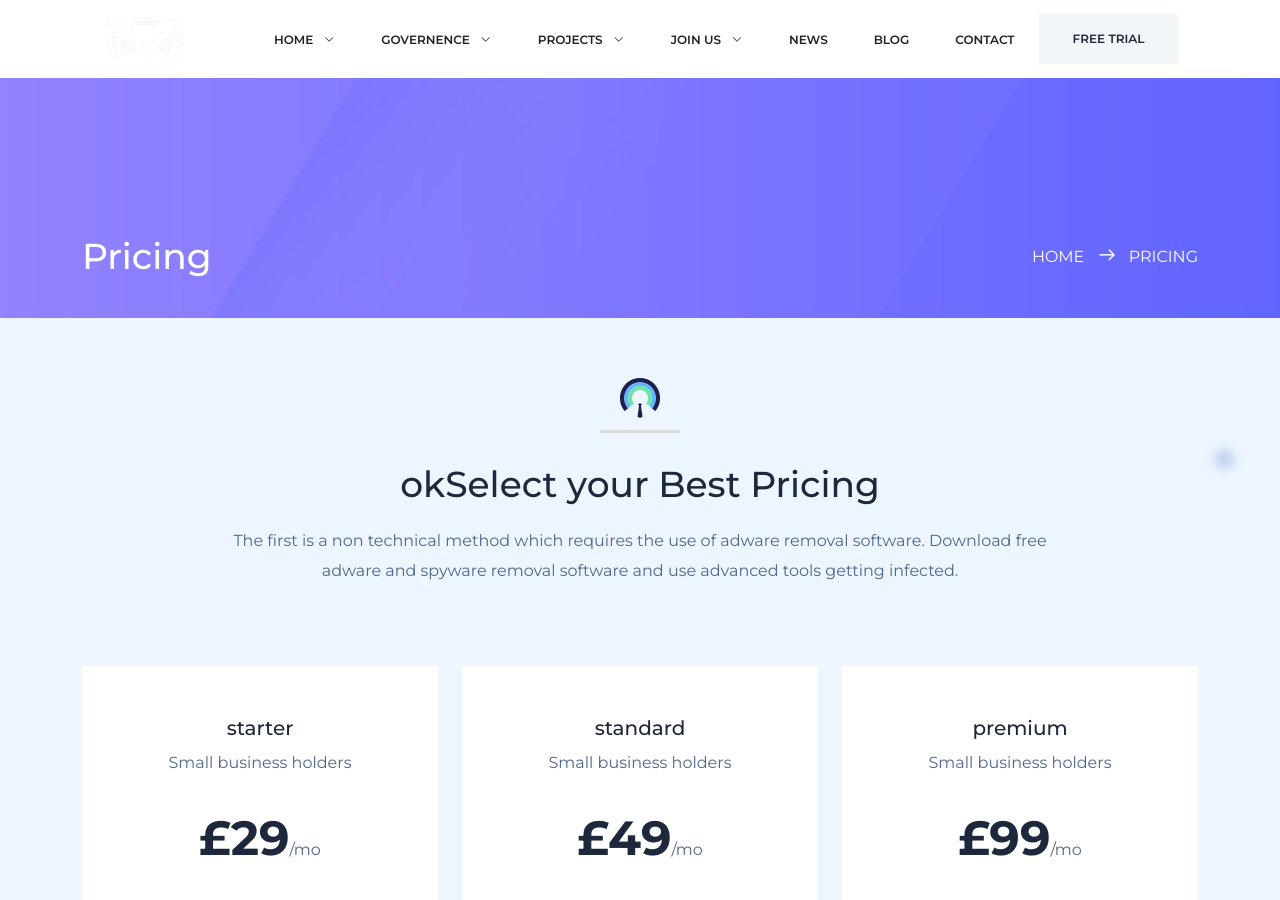
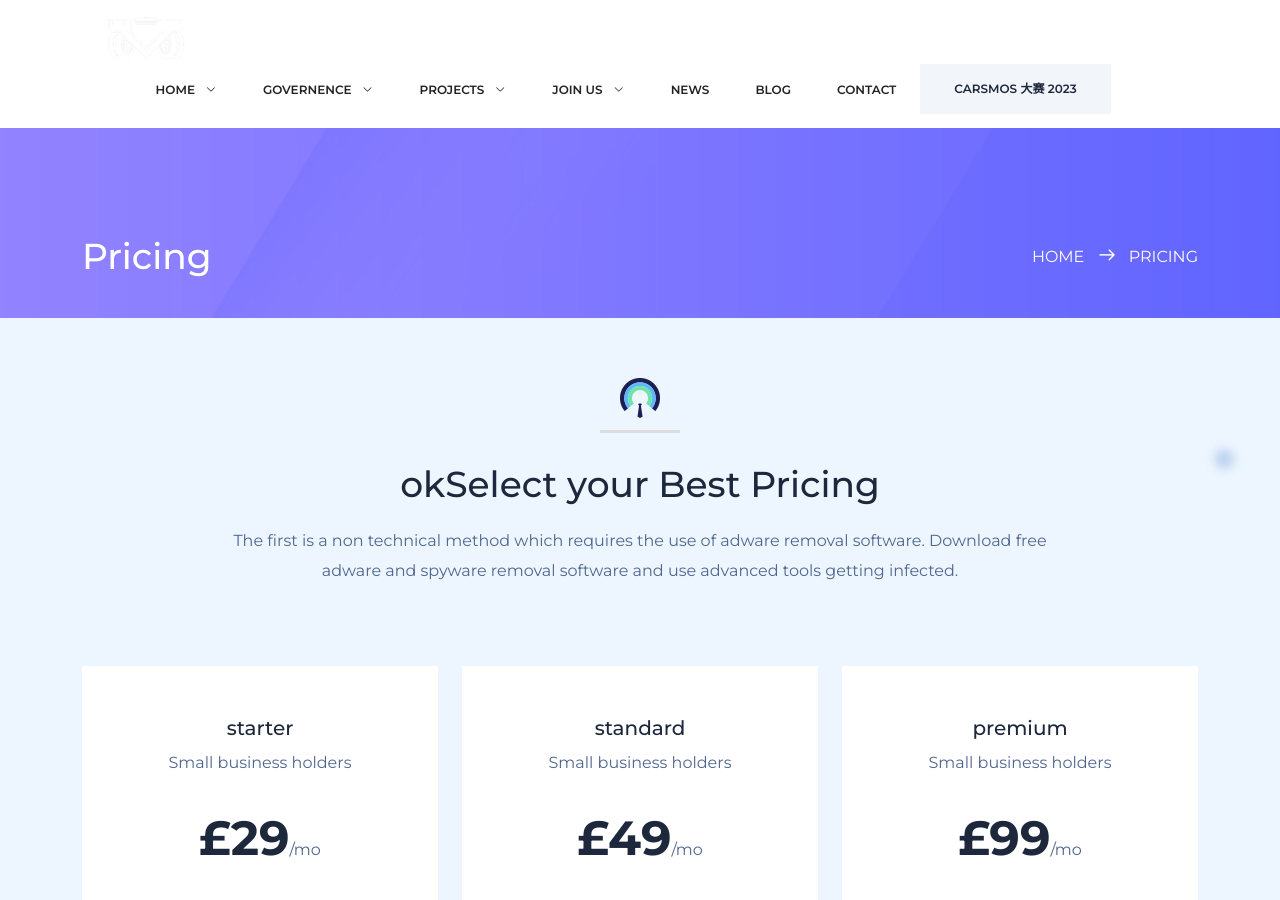
Before and after one commit to ymote/ymote.github.io, a Jekyll site: the page built from pricing.html, in a window 1280 px wide and 900 px high. Built offline with Jekyll 4.4.1, drawn with Linux system fonts in a browser that asks for light colours.

Commit message:
update challenge in the menu

```diff
--- a/_includes/nav-menu.html
+++ b/_includes/nav-menu.html
@@ -24,7 +24,7 @@
         </ul>
     </nav>
     <a class="genric-btn ml-2" href="{{ 'request-demo' | relative_url }}.html">
-        Free trial
+        Carsmos 大赛 2023
     </a>
 </div>
 <!-- #nav-menu-container -->
```
